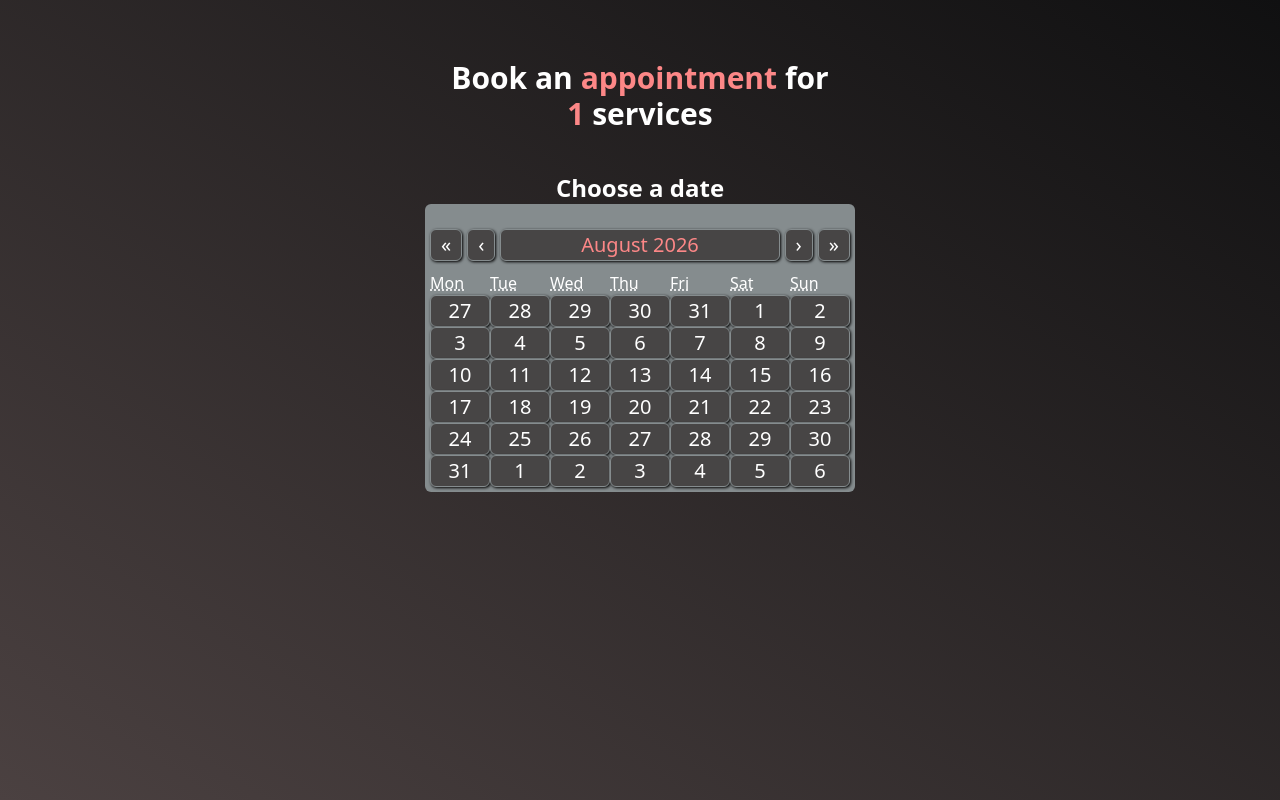
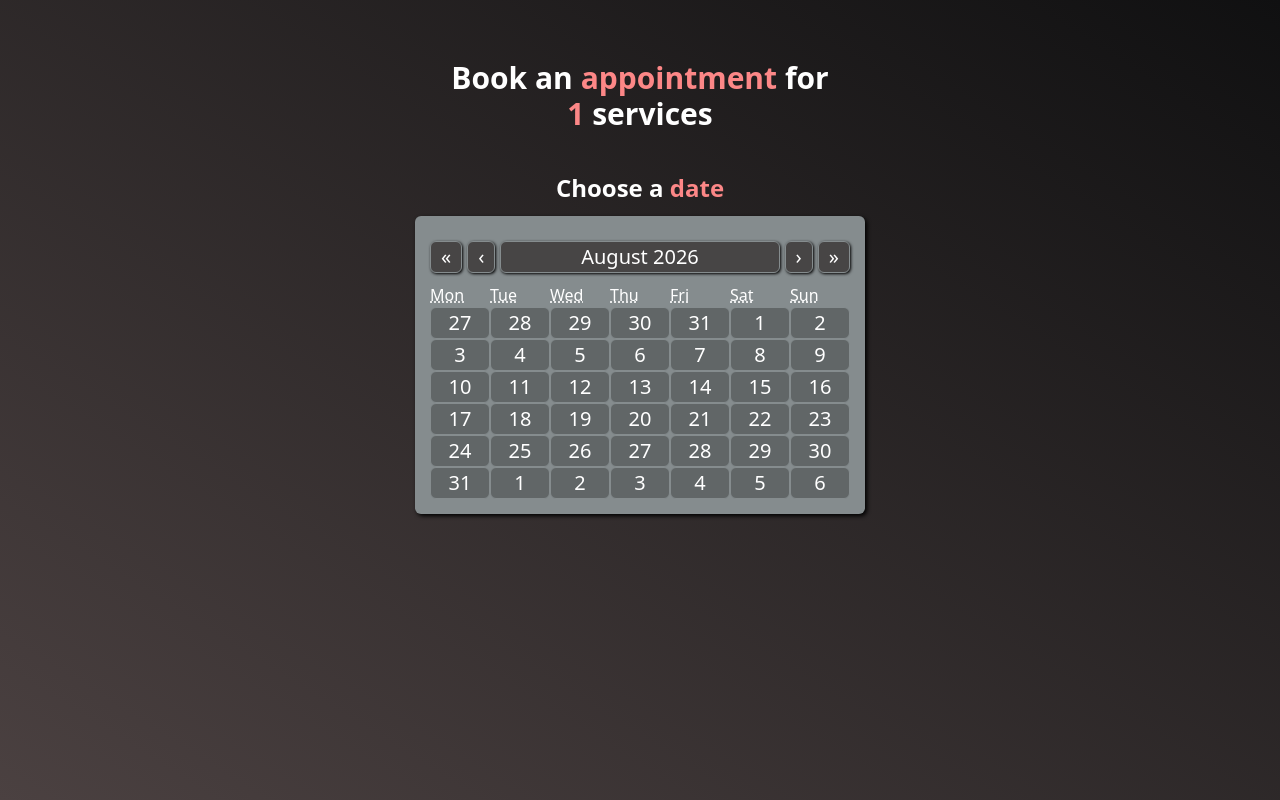
Before and after one commit to RaxCodes37/booklying, a Next.js app: page /booking/1 in a window 1280 px wide. Built offline with nearby package versions, Linux system fonts and the light colour scheme.

Commit message:
Finished styling service booking page

```diff
--- a/app/components/pages/product-booking-page/appointment-date-form.tsx
+++ b/app/components/pages/product-booking-page/appointment-date-form.tsx
@@ -18,12 +18,13 @@ export default function AppointmentDateForm({ bookedService }: Props) {
 
   return (
     <div className="flex flex-col items-center">
-      <h3 className="text-2xl font-bold mt-10">Choose a date</h3>
+      <h3 className="text-2xl font-bold mt-10">Choose a <span>date</span></h3>
 
       <form
         onClick={() => {
           console.log(appointmentDate);
         }}
+        className="mt-3"
       >
         <Calendar
           value={appointmentDate}
--- a/app/globals.css
+++ b/app/globals.css
@@ -100,7 +100,8 @@ span{
 
 .react-calendar {
   background-color: #858c8e;
-  padding: 5px;
+  box-shadow: 2px 2px 4px black;
+  padding: 5px 15px 15px 15px;
   border-radius: 6px;
 }
 
@@ -115,6 +116,18 @@ span{
   margin-bottom: 10px;
 }
 
+.react-calendar__navigation span {
+  color: white;
+}
+
 .react-calendar__month-view__days button{
+  background-color: #616667;
+  box-shadow: none;
   width: 10px;
 }
+
+.react-calendar__month-view__days button:hover{
+  background-color: #454849;
+  box-shadow: none;
+  width: 10px;
+}
```
